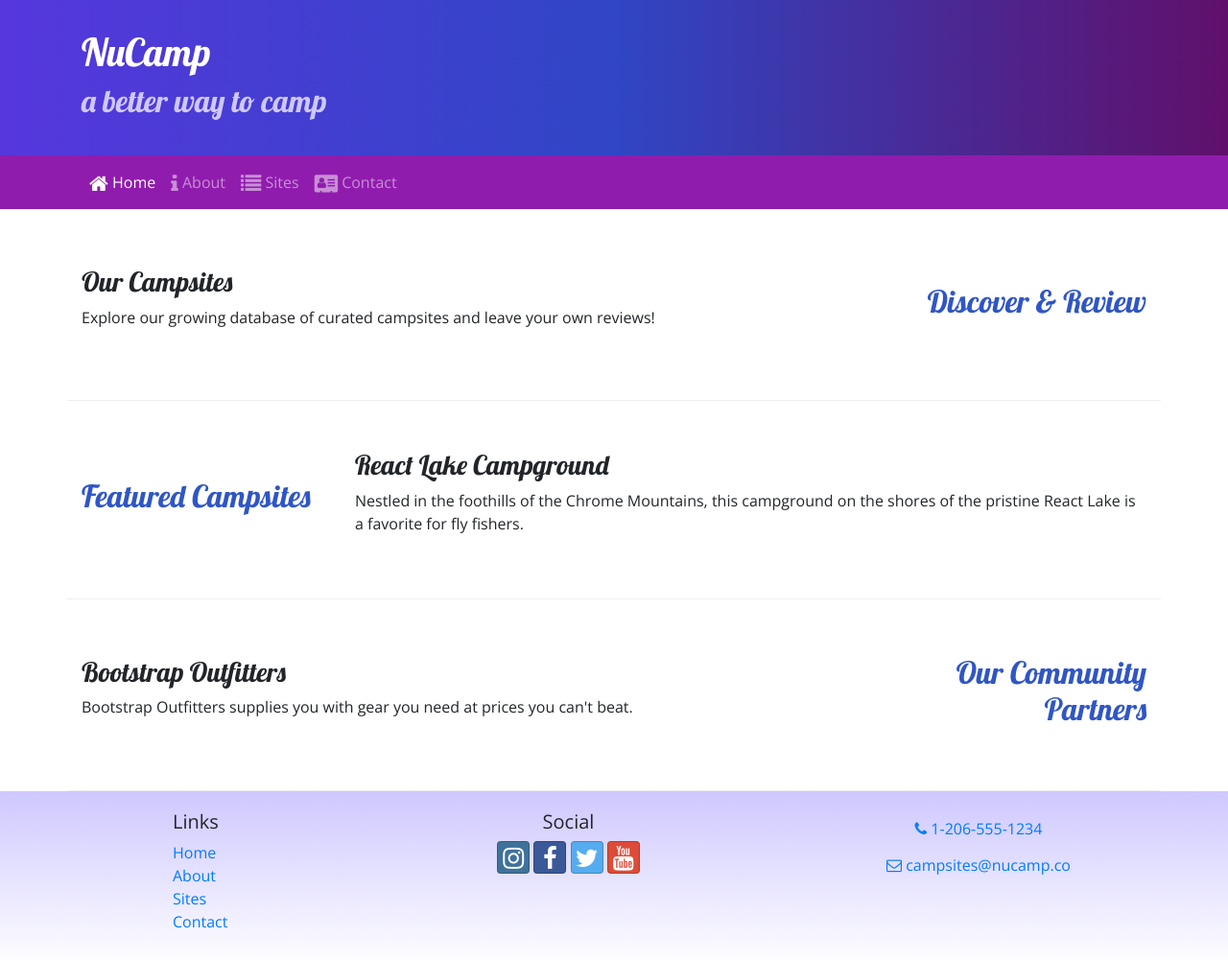
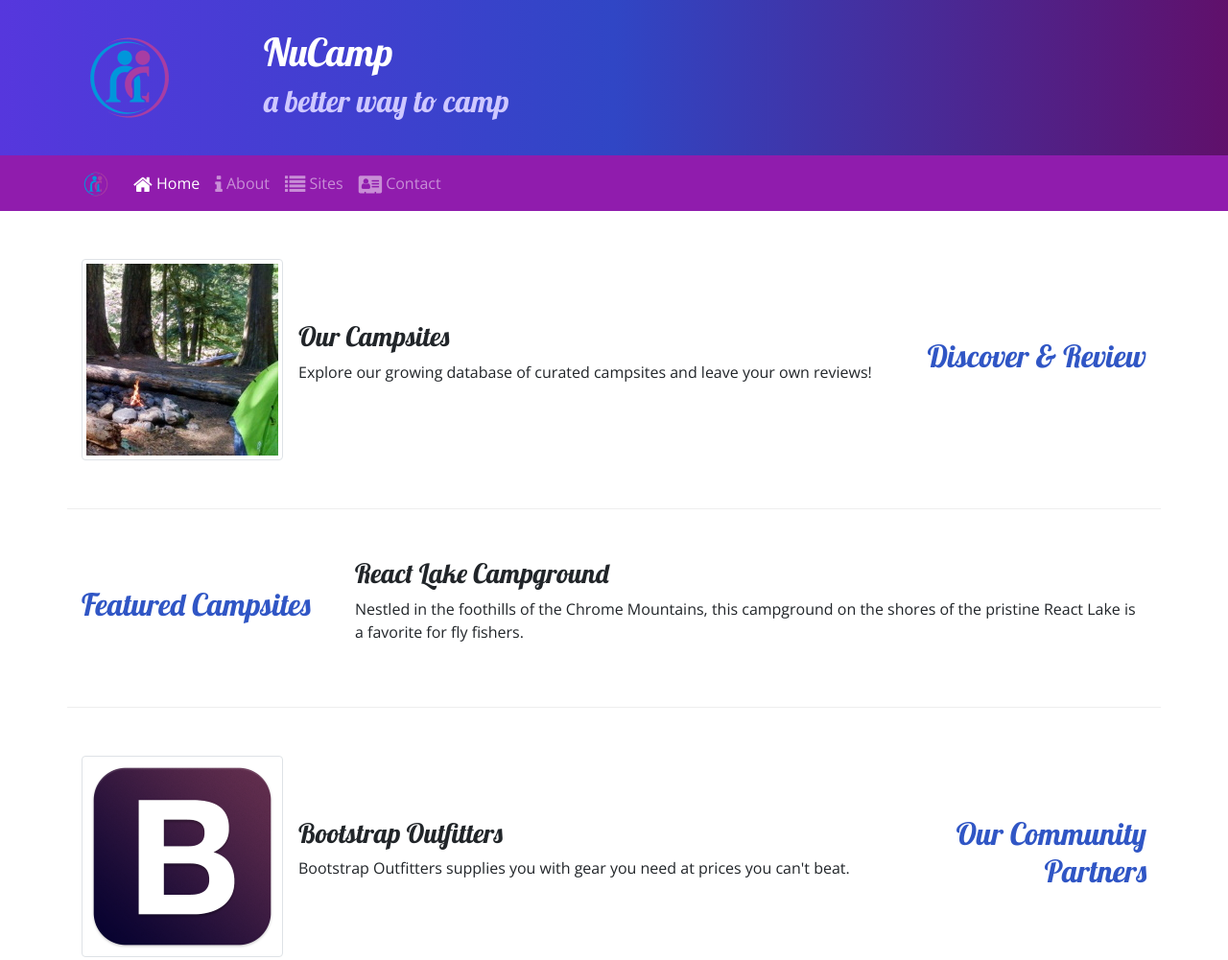
Before and after one commit to kaseychong/Bootstrap-Project-Setup, a website: page index.html in a window 1280 px wide. Shown: the top 1001 px of the page at 96% size. Drawn offline with nearby package versions, Linux system fonts and the light colour scheme.

```diff
--- a/index.html
+++ b/index.html
@@ -20,6 +20,9 @@
     <header class="jumbotron jumbotron-fluid">
         <div class="container">
             <div class="row">
+                <div class="col-4 col-sm-3 col-md-2 align-self-center">
+                    <img src="img/logo.png" class="img-fluid" />
+                </div>
                     <div class="col">
                         <h1>NuCamp</h1>
                         <h2>a better way to camp</h2>
@@ -30,7 +33,8 @@
 
     <nav class="navbar navbar-expand-sm navbar-dark sticky-top">
         <div class="container">
-            <button class="navbar-toggler ml-auto" type="button" data-toggle="collapse" data-target="#nucampNavbar">
+            <a class="navbar-brand" href="#"><img src="img/logo.png" height="30" width="30" /></a>
+            <button class="navbar-toggler" type="button" data-toggle="collapse" data-target="#nucampNavbar">
                     <span class="navbar-toggler-icon"></span>
                 </button>
             <div class="collapse navbar-collapse" id="nucampNavbar">
@@ -50,8 +54,13 @@
                 <h2 class="text-sm-right">Discover & Review</h2>
             </div>
             <div class="col">
+                <div class="media">
+                    <img class="d-flex mr-3 img-thumbnail" src="img/breadcrumb-trail-thumb.jpg" alt="Breadcrumb Trail thumbnail" />
+                    <div class="media-body align-self-center">
                     <h3>Our Campsites</h3>
                     <p class="d-none d-sm-block">Explore our growing database of curated campsites and leave your own reviews!</p>
+                    </div>
+                </div>
             </div>
         </div>
     </div>
@@ -74,8 +83,13 @@
                 <h2 class="text-sm-right">Our Community Partners</h2>
             </div>
             <div class="col">
+                <div class="media">
+                    <img class="d-flex mr-3 img-thumbnail" src="img/bootstrap-thumb.png" alt="Bootstrap Outfitters" />
+                    <div class="media-body align-self-center">
                         <h3>Bootstrap Outfitters</h3>
                         <p class="d-none d-sm-block">Bootstrap Outfitters supplies you with gear you need at prices you can't beat.</p>
+                    </div>
+                </div>
             </div>
         </div>
     </div>
```
Also changed, not shown: aboutus.html (+8 -4 lines), contactus.html (+6 -2 lines), img/bootstrap-thumb.png (added), img/breadcrumb-trail-thumb.jpg (added), img/breadcrumb-trail.jpg (added), img/chrome-river-thumb.jpg (added), img/chrome-river.jpg (added), img/logo.png (added), img/react-lake-thumb.jpg (added), img/react-lake.jpg (added). Lines whose indentation alone changed are shown as unchanged.
